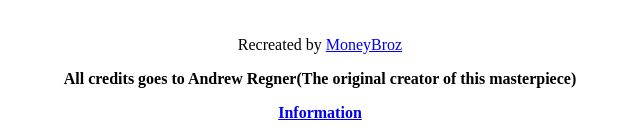
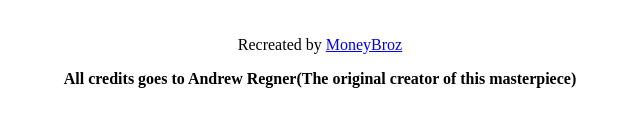
Before and after one commit to MoneyBrozYT/youareanidiot.org-original, a plain HTML site: page index.html in a window 1280 px wide. Shown: the part 780-915 px from the top of the page, without its empty margins (320-960 px from the left). After the commit the page ends 868 px from the top, so only its background shows below. Drawn offline with Linux system fonts and the light colour scheme.

Commit message:
Update index.html

```diff
--- a/index.html
+++ b/index.html
@@ -19,8 +19,7 @@
   </embed>
 </object>
    <center><p>Recreated by  <a href="https://moneybrozllc.gq">MoneyBroz</a></p></center>
-  <center><strong>All credits goes to Andrew Regner(The original creator of this masterpiece)</strong</center>
-    <center><p><a href="/info.html">Information</a></p></center>
+  <center><strong>All credits goes to Andrew Regner(The original creator of this masterpiece)</strong></center>
 
 </body>
 </html>
```
